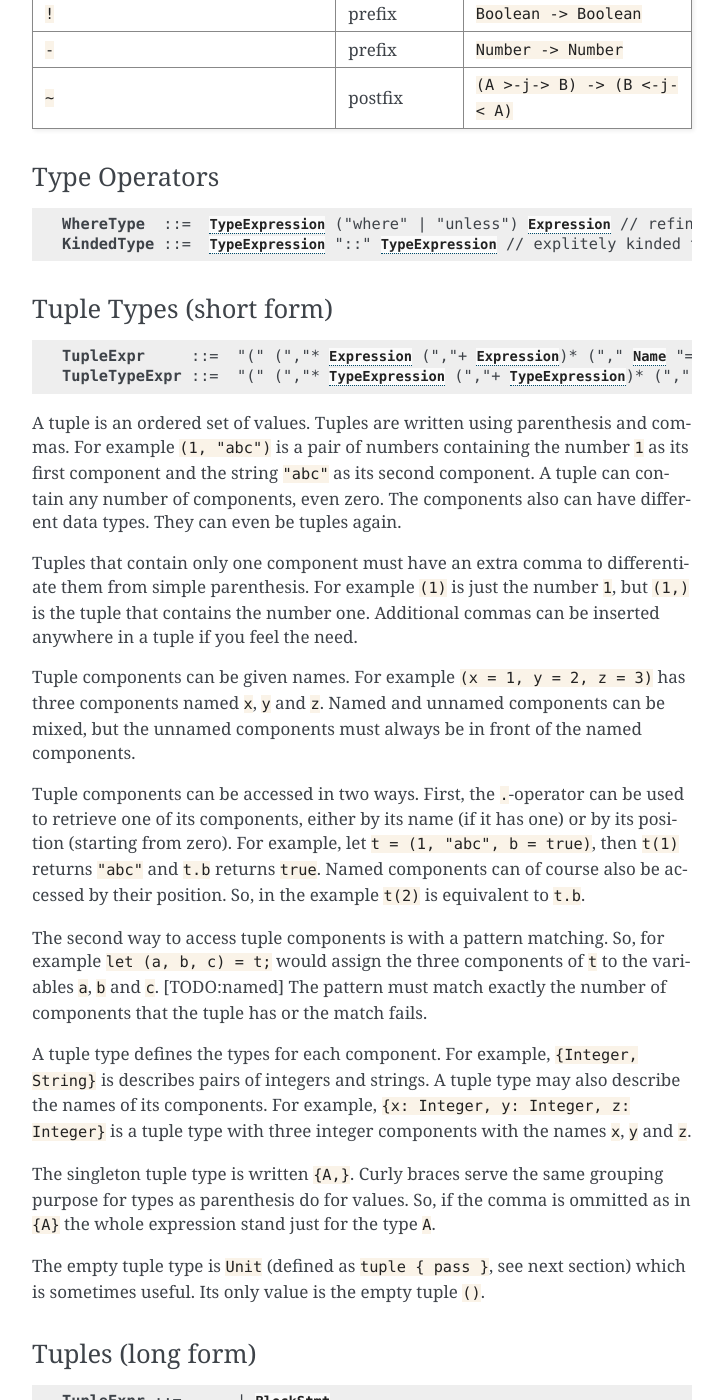
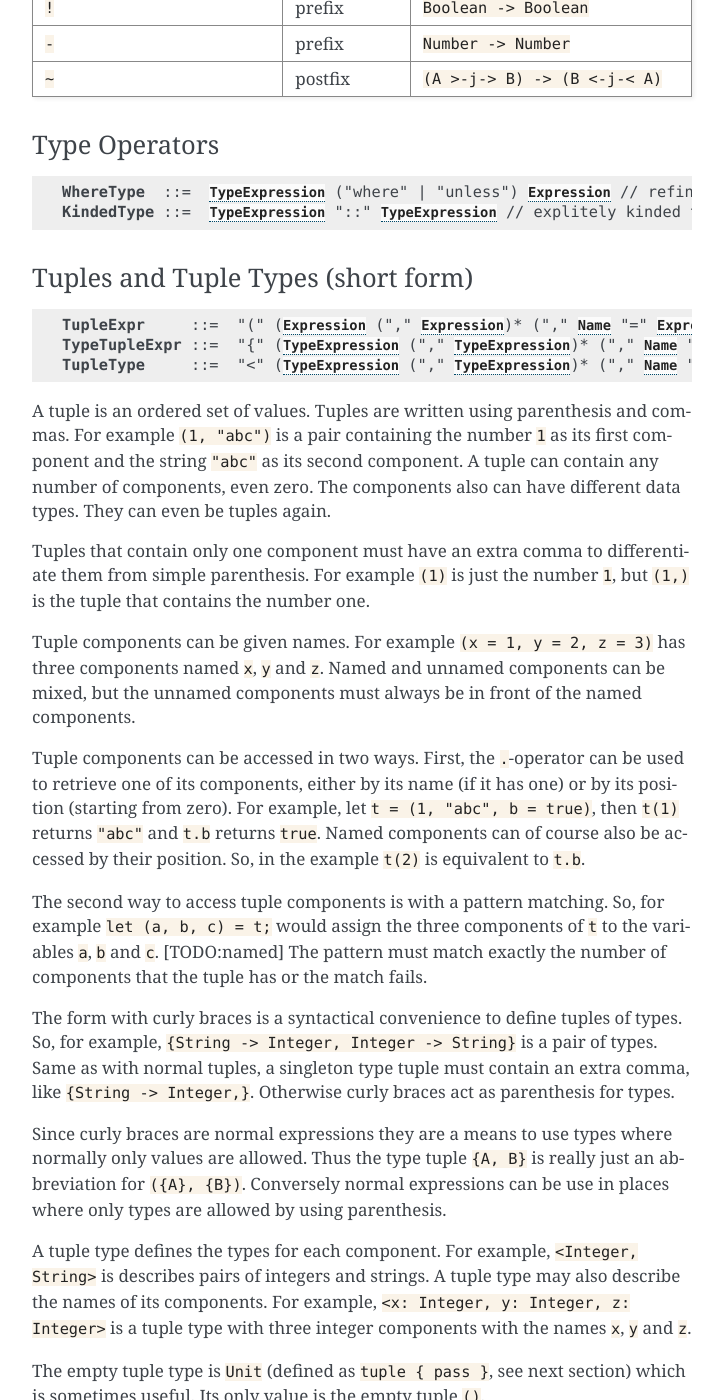
Before and after one commit to stefanbohne/bynar, a Sphinx documentation site: the page built from docs/language.rst, in a window 1280 px wide and 1400 px high, scrolled down 4567 px. Shown: the whole window, without its empty margins (388-1112 px from the left). Built offline with Sphinx 7.4.7, drawn with Linux system fonts in a browser that asks for light colours; some of the changed text lies outside the part shown.

Commit message:
more docs

```diff
--- a/docs/language.rst
+++ b/docs/language.rst
@@ -9,7 +9,7 @@ Versailles Language Reference
 Expressions and Types
 =====================
 
-Versailles is a strongly typed, functional language. So the this sections
+Versailles is a strongly typed, functional language. So this sections
 deals with types and the corresponding expressions to construct and deconstruct
 those values of those types.
 
@@ -25,8 +25,8 @@ those values of those types.
                :| `CasesExpr`
                :| `ApplicationExpr`
                :| `TupleExpr`
+               :| `TypeTupleExpr`
                :| `IndexExpr`
-               :| `TupleTypeExpr`
     TypeExpression :  `TypeVariable`
                    :| `WhereType`
                    :| `KindedType`
@@ -35,6 +35,7 @@ those values of those types.
                    :| `TupleType`
                    :| `AlgebraicType`
                    :| `TupleExpr`
+                   :| `TypeTupleExpr`
 
 Built-in Types
 --------------
@@ -130,8 +131,8 @@ the inner variable. For example::
     let y = ?sum * 3;
     return (sum, y);
 
-This returns `(3, 90)`. Any outer variable is inaccessible as long as the
-inner variable is visible.
+This returns `(3, 90)`. Any outer variable is inaccessible as long as an
+inner variable with the same name in scope.
 
 This feature can also be used, to simulate a variable that changes its value.
 The `?`\s are very important in that case::
@@ -202,13 +203,14 @@ Operators
     * - Operator
       - Associativity
       - Type
-    * - `=>`, `->`, `-->`, `<->`, `>->`, `<-<`, `>-<`, `<>-<`,
-        `>-<>`, `<>-<>`
+    * - `=>`, `->`, `-->`,
+        `<->`, `>->`, `<-<`,
+        `>-<`, `<>-<`, `>-<>`, `<>-<>`
       - right
       - N/A
     * - `_ if _ else _`
       - right
-      - `Boolean -> A -> A -> A`
+      - `(c: Boolean) --> A -> B -> (if c then A else B)`
     * - `==>`, `implies`
       - right
       - `Boolean -> Boolean -> Boolean`
@@ -221,7 +223,8 @@ Operators
     * - `&&`, `and`
       - right
       - `Boolean -> Boolean -> Boolean`
-    * - `==`, `!=`, `<=`, `>=`‚ `<`‚ `>`, `in`
+    * - `==`, `!=`, `<=`, `>=`‚
+        `<`‚ `>`, `in`
       - none
       - `A -> A -> Boolean`
     * - `++`
@@ -257,23 +260,23 @@ Type Operators
     KindedType : `TypeExpression` "::" `TypeExpression` // explitely kinded type
 
 
-Tuple Types (short form)
-------------------------
+Tuples and Tuple Types (short form)
+-----------------------------------
 
 .. productionlist:: versailles
-    TupleExpr : "(" (","* `Expression` (","+ `Expression`)* ("," `Name` "=" `Expression`)* ","* ")"
-    TupleTypeExpr : "(" (","* `TypeExpression` (","+ `TypeExpression`)* ("," `Name` ":" `TypeExpression`)* ","* ")"
+    TupleExpr : "(" (`Expression` ("," `Expression`)* ("," `Name` "=" `Expression`)* ","? ")"
+    TypeTupleExpr : "{" (`TypeExpression` ("," `TypeExpression`)* ("," `Name` "=" `TypeExpression`)* ","? "}"
+    TupleType : "<" (`TypeExpression` ("," `TypeExpression`)* ("," `Name` ":" `TypeExpression`)* ","? ">"
 
 A tuple is an ordered set of values. Tuples are written using parenthesis and
-commas. For example `(1, "abc")` is a pair of numbers containing the number `1` as
+commas. For example `(1, "abc")` is a pair containing the number `1` as
 its first component and the string `"abc"` as its second component. A tuple can contain
 any number of components, even zero. The components also can have different data
 types. They can even be tuples again.
 
 Tuples that contain only one component must have an extra comma to differentiate
 them from simple parenthesis. For example `(1)` is just the number `1`,
-but `(1,)` is the tuple that contains the number one. Additional commas can
-be inserted anywhere in a tuple if you feel the need.
+but `(1,)` is the tuple that contains the number one.
 
 Tuple components can be given names. For example `(x = 1, y = 2, z = 3)` has
 three components named `x`, `y` and `z`. Named and unnamed components
@@ -293,27 +296,33 @@ the variables `a`, `b` and `c`. [TODO:named]
 The pattern must match exactly the number of components that the tuple has or
 the match fails.
 
-A tuple type defines the types for each component. For example, `{Integer, String}`
+The form with curly braces is a syntactical convenience to define tuples of types.
+So, for example, `{String -> Integer, Integer -> String}` is a pair of types.
+Same as with normal tuples, a singleton type tuple must contain an extra comma,
+like `{String -> Integer,}`. Otherwise curly braces act as parenthesis for types.
+
+Since curly braces are normal expressions they are a means to use types where
+normally only values are allowed. Thus the type tuple `{A, B}` is really just
+an abbreviation for `({A}, {B})`. Conversely normal expressions can be use in
+places where only types are allowed by using parenthesis.
+
+A tuple type defines the types for each component. For example, `<Integer, String>`
 is describes pairs of integers and strings. A tuple type may also describe
-the names of its components. For example, `{x: Integer, y: Integer, z: Integer}`
+the names of its components. For example, `<x: Integer, y: Integer, z: Integer>`
 is a tuple type with three integer components with the names `x`, `y` and `z`.
-
-The singleton tuple type is written `{A,}`. Curly braces serve the same
-grouping purpose for types as parenthesis do for values. So, if the comma is ommitted
-as in `{A}` the whole expression stand just for the type `A`.
 
 The empty tuple type is `Unit` (defined as `tuple { pass }`, see next
 section) which is sometimes useful. Its only value is the empty tuple `()`.
 
-Tuples (long form)
------------------------
+Tuples and Tuple Types (long form)
+----------------------------------
 
 .. productionlist:: versailles
     TupleExpr : ... | `BlockStmt`
     TupleType : ... | "tuple" `BlockStmt`
 
 Tuples and tuple types also have a more verbose form with more features. For example,
-the tuple type `{x: Integer, y: Integer, z: Integer}` can also be written as::
+the tuple type `<x: Integer, y: Integer, z: Integer>` can also be written as::
 
     tuple {
         def x: Integer;
@@ -378,6 +387,9 @@ Function Application
                     :| `TypeExpression` "." `Name`
                     :| `TypeExpression` `TupleTypeExpr`
 
+Functions are used by applying them to a value. This value is called the
+function's *argument*.
+
 Case-Expressions
 ----------------
 
@@ -458,7 +470,7 @@ symbols.
 
    `f` is semi-pseudoinverse and cosemi-pseudoinverse.
 
-A janus is really two functions. It has additional constraints. Of course every
+A janus is really two functions. Of course every
 function that is called inside a janus must be a janus. Otherwise, we cannot
 hope to construct a reverse. There are also restrictions on how variables
 are used, which are a bit unintuitive. Every variable must be used at least once.
```
Also changed, not shown: other parts of docs/language.rst (+10 -10 lines), 1 other file.
